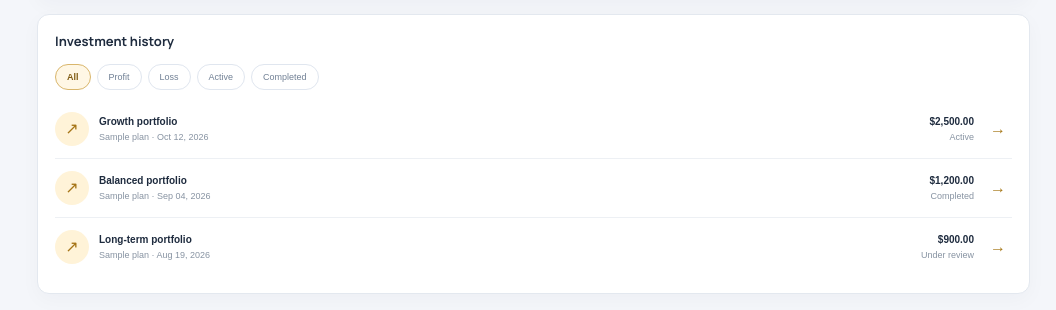
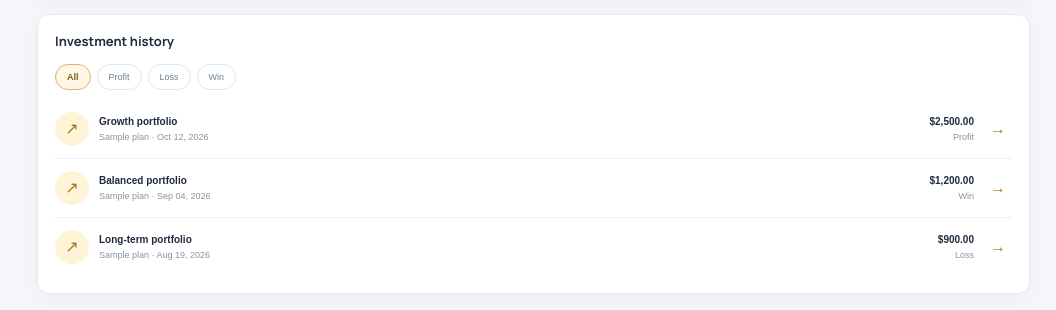
Before and after one commit to udofiaasianubong738-droid/Cryptocurrency, a Next.js app in the folder nextjs/: page /customer/preview in a window 1280 px wide. Both pictures are taken after a click on the button "Explore investments →". Shown: the part 567-877 px from the top of the page, without its empty margins (224-1280 px from the left). Built offline with nearby package versions, Linux system fonts and the light colour scheme.

Commit message:
Add win profit and loss investment outcome filters

```diff
--- a/nextjs/src/app/customer/preview/page.tsx
+++ b/nextjs/src/app/customer/preview/page.tsx
@@ -4,7 +4,7 @@ type Tab = "Home" | "Investment" | "Wallet" | "Profile";
 type Sub = "Deposit" | "Withdraw" | "Wallet transactions" | "Investment details" | "Security" | "Close account";
 const tabs: {name:Tab;icon:string}[]=[{name:"Home",icon:"⌂"},{name:"Investment",icon:"↗"},{name:"Wallet",icon:"◈"},{name:"Profile",icon:"♙"}];
 const wallet=[["↓","Deposit record","Demo · Oct 28, 2026","+$1,000.00","Pending"],["↑","Withdrawal record","Demo · Oct 25, 2026","−$250.00","Review"],["₿","Bitcoin wallet entry","Demo · Oct 21, 2026","+0.002 BTC","Recorded"],["⇄","Wallet conversion","Demo · Oct 18, 2026","−$80.00","Recorded"]];
-const investments=[["Growth portfolio","Sample plan · Oct 12, 2026","$2,500.00","Active"],["Balanced portfolio","Sample plan · Sep 04, 2026","$1,200.00","Completed"],["Long-term portfolio","Sample plan · Aug 19, 2026","$900.00","Under review"]];
+const investments=[["Growth portfolio","Sample plan · Oct 12, 2026","$2,500.00","Profit"],["Balanced portfolio","Sample plan · Sep 04, 2026","$1,200.00","Win"],["Long-term portfolio","Sample plan · Aug 19, 2026","$900.00","Loss"]];
 export default function CustomerPreviewPage(){
  const [tab,setTab]=useState<Tab>("Home"),[sub,setSub]=useState<Sub|null>(null),[filter,setFilter]=useState("All"),[notice,setNotice]=useState(""),[requested,setRequested]=useState(false);
  const go=(t:Tab)=>{setTab(t);setSub(null);setNotice("");};
@@ -29,7 +29,7 @@ export default function CustomerPreviewPage(){
    <Heading title="Investment" kicker="PORTFOLIO CENTRE" desc="Track investment records, performance and portfolio activity."/>
    <div className="ci-v2-metrics three"><Metric title="Total recorded" value="$4,600.00" note="Fictional sample"/><Metric title="Profit / loss" value="+$320.00" note="Illustrative only"/><Metric title="Investment records" value="03" note="Sample entries"/></div>
    <Card title="Market overview"><div className="ci-v2-market"><b>◈</b><strong>Live market data will appear here when an approved public market feed is connected.</strong><small>No live coin prices are shown in this preview.</small></div></Card>
-   <Card title="Investment history"><div className="ci-v2-filters">{["All","Profit","Loss","Active","Completed"].map(f=><button className={filter===f?"on":""} key={f} onClick={()=>setFilter(f)}>{f}</button>)}</div>{investments.filter(r=>filter==="All"||(filter==="Active"&&r[3]==="Active")||(filter==="Completed"&&r[3]==="Completed")||(filter==="Profit"&&r[0]==="Growth portfolio")||(filter==="Loss"&&r[0]==="Long-term portfolio")).map((r,i)=><div className="ci-v2-row" key={i}><span className="ci-v2-coin">↗</span><span className="ci-v2-grow"><b>{r[0]}</b><small>{r[1]}</small></span><span className="ci-v2-value"><b>{r[2]}</b><small>{r[3]}</small></span><button onClick={()=>open("Investment details")}>→</button></div>)}</Card>
+   <Card title="Investment history"><div className="ci-v2-filters">{["All","Profit","Loss","Win"].map(f=><button className={filter===f?"on":""} key={f} onClick={()=>setFilter(f)}>{f}</button>)}</div>{investments.filter(r=>filter==="All"||(filter==="Profit"&&r[3]==="Profit")||(filter==="Loss"&&r[3]==="Loss")||(filter==="Win"&&r[3]==="Win")).map((r,i)=><div className="ci-v2-row" key={i}><span className="ci-v2-coin">↗</span><span className="ci-v2-grow"><b>{r[0]}</b><small>{r[1]}</small></span><span className="ci-v2-value"><b>{r[2]}</b><small>{r[3]}</small></span><button onClick={()=>open("Investment details")}>→</button></div>)}</Card>
   </>:tab==="Wallet"?<>
    <Heading title="Wallet" kicker="WALLET CENTRE" desc="Coins, deposits, withdrawals and your complete wallet transaction history."/>
    <div className="ci-v2-wallet"><span><small>TOTAL WALLET BALANCE · SAMPLE</small><b>$12,500.00</b><small>Fictional display balance — not spendable funds</small></span><div><button onClick={()=>open("Deposit")}>↓ Deposit</button><button onClick={()=>open("Withdraw")}>↑ Withdraw</button></div></div>
```
